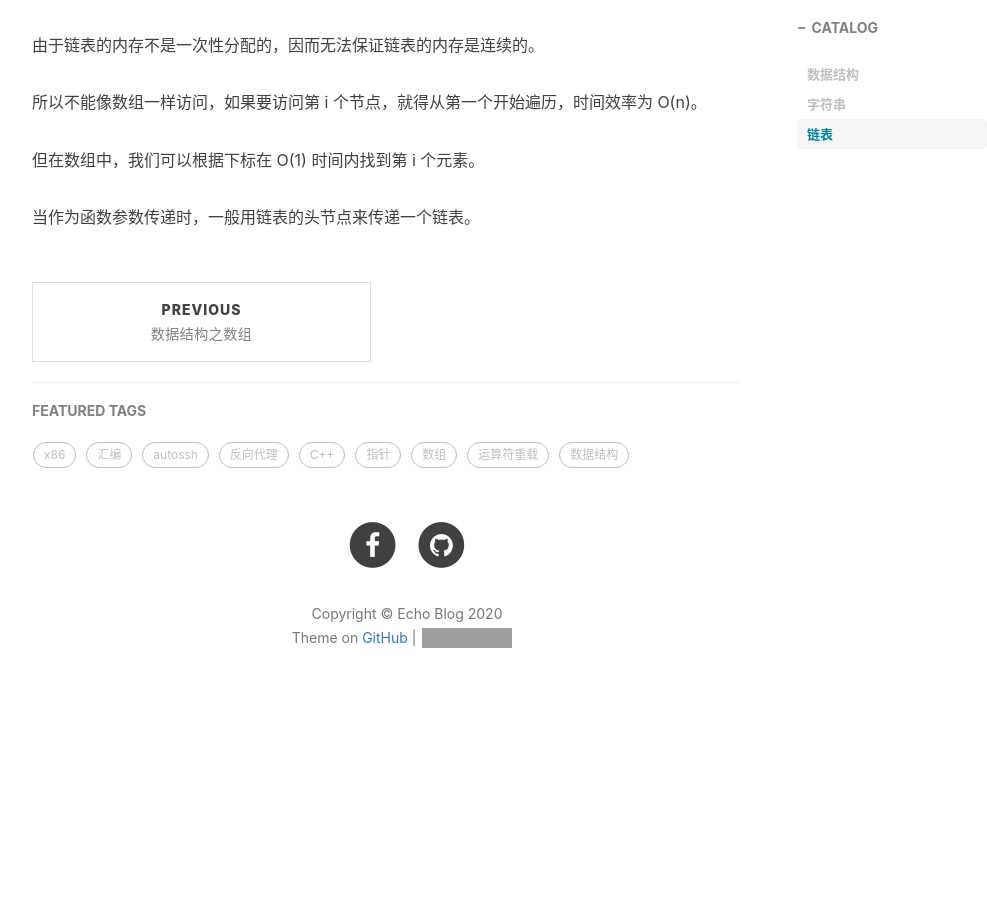
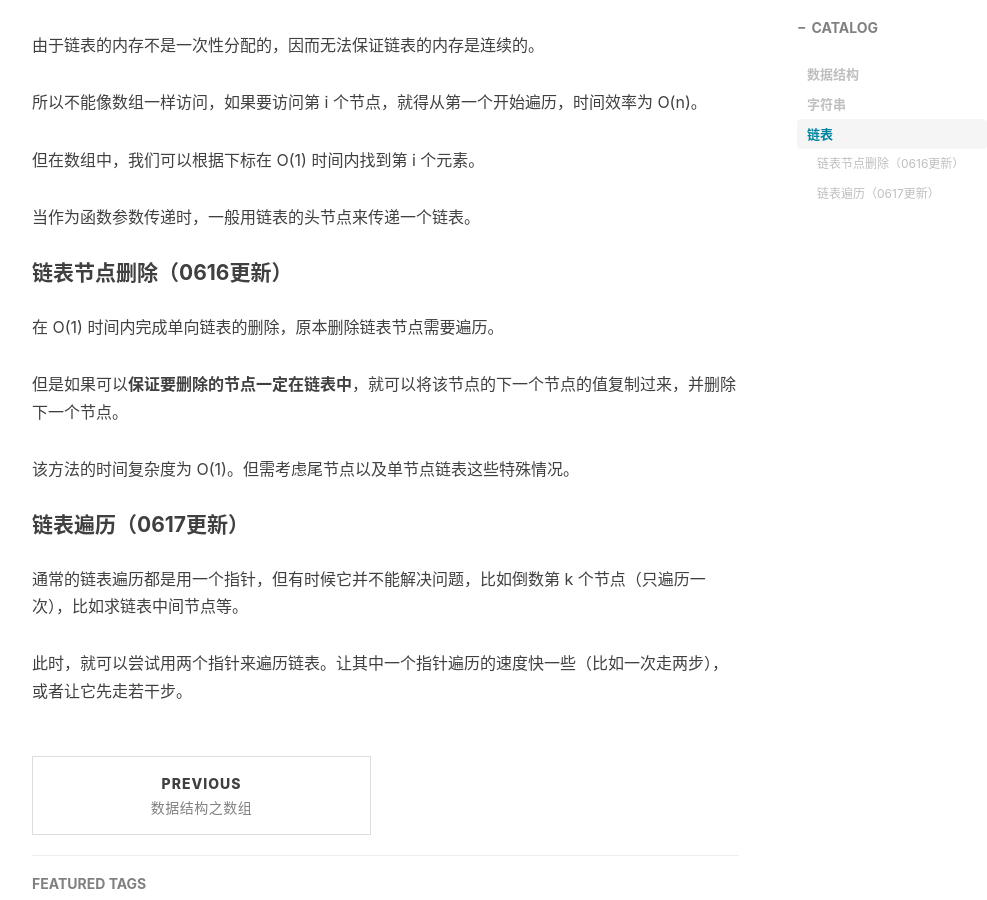
Before and after one commit to Echo-Ji/Echo-Ji.github.io, a Jekyll site: the page built from _posts/2020-06-15-数据结构之链表.md, in a window 1280 px wide and 900 px high, scrolled down 968 px. Shown: the whole window, without its empty margins (233-1220 px from the left). Built offline with Jekyll 4.4.1, drawn with Linux system fonts in a browser that asks for light colours; nearby versions of some CDN libraries; comment, search, counter and statistics services are not loaded; before the commit the page ends 1710 px from its top, so only the background shows below that; grey boxes are pictures that could not be loaded.

Commit message:
:hammer: 20200616 & 20200617 update

```diff
--- a/_posts/2020-06-15-数据结构之链表.md
+++ b/_posts/2020-06-15-数据结构之链表.md
@@ -40,3 +40,17 @@ C/C++ 中字符串一般以 `'\0'` 作为结尾，因此可以很方便地寻找
 但在数组中，我们可以根据下标在 O(1) 时间内找到第 i 个元素。
 
 当作为函数参数传递时，一般用链表的头节点来传递一个链表。
+
+#### 链表节点删除（0616更新）
+
+在 O(1) 时间内完成单向链表的删除，原本删除链表节点需要遍历。
+
+但是如果可以**保证要删除的节点一定在链表中**，就可以将该节点的下一个节点的值复制过来，并删除下一个节点。
+
+该方法的时间复杂度为 O(1)。但需考虑尾节点以及单节点链表这些特殊情况。
+
+#### 链表遍历（0617更新）
+
+通常的链表遍历都是用一个指针，但有时候它并不能解决问题，比如倒数第 k 个节点（只遍历一次），比如求链表中间节点等。
+
+此时，就可以尝试用两个指针来遍历链表。让其中一个指针遍历的速度快一些（比如一次走两步），或者让它先走若干步。
```
